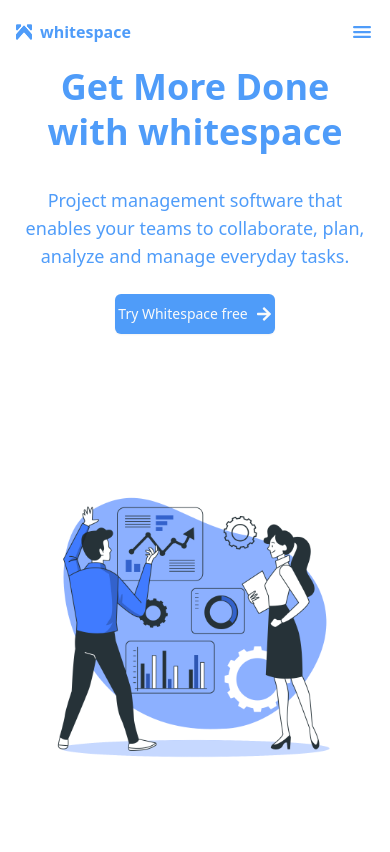
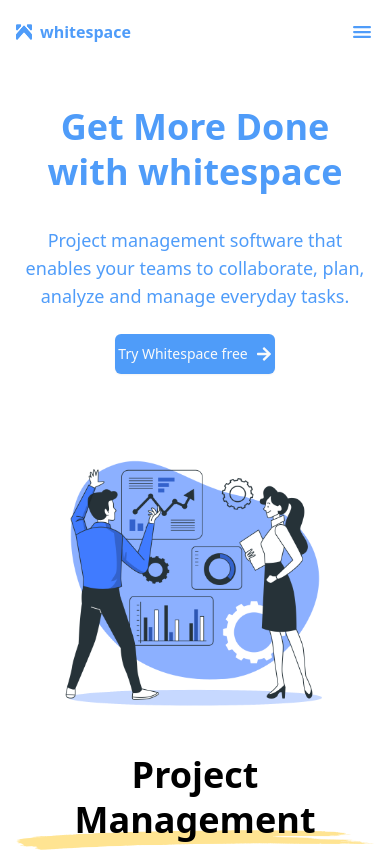
Before and after one commit to MartinJindu/whitespace-saas-landing, a React (Vite) app: page / in a window 390 px wide. Shown: the top 852 px of the page. Built offline with nearby package versions, Linux system fonts and the light colour scheme.

Commit message:
fix:hero on mobile

```diff
--- a/src/components/Footer.tsx
+++ b/src/components/Footer.tsx
@@ -64,7 +64,7 @@ const Footer = () => {
         <hr className="hidden md:flex border border-blue-800/30" />
 
         <div className="flex flex-col md:justify-between md:flex-row md:space-x-4 w-full mt-10 mb-10 ">
-          <div className="flex flex-col md:flex-row md:space-x-4 items-center">
+          <div className="flex flex-col max-sm:space-y-2 md:flex-row md:space-x-4 items-center">
             <div className="flex items-center gap-1">
               <FaGlobe />
               English
--- a/src/components/Hero.tsx
+++ b/src/components/Hero.tsx
@@ -6,7 +6,7 @@ const Hero = () => {
     <section className="flex flex-col md:flex-row max-w-7xl mx-auto min-h-[50vh] px-4 items-center justify-between">
       {/* Left Text */}
       <div className="flex flex-col w-full md:w-1/2 space-y-8 max-sm:items-center">
-        <h1 className="text-4xl sm:text-5xl lg:text-6xl max-sm:text-center font-bold text-[#4F9CF9] leading-tight">
+        <h1 className="text-4xl max-sm:mt-10 sm:text-5xl lg:text-6xl max-sm:text-center font-bold text-[#4F9CF9] leading-tight">
           Get More Done with whitespace
         </h1>
 
@@ -27,7 +27,7 @@ const Hero = () => {
           alt="hero-image"
           height={2000}
           width={2000}
-          className="h-[60vh] w-full max-w-lg object-contain"
+          className="h-[40vh] md:h-[60vh] w-full max-w-lg object-contain"
         />
       </div>
     </section>
```
